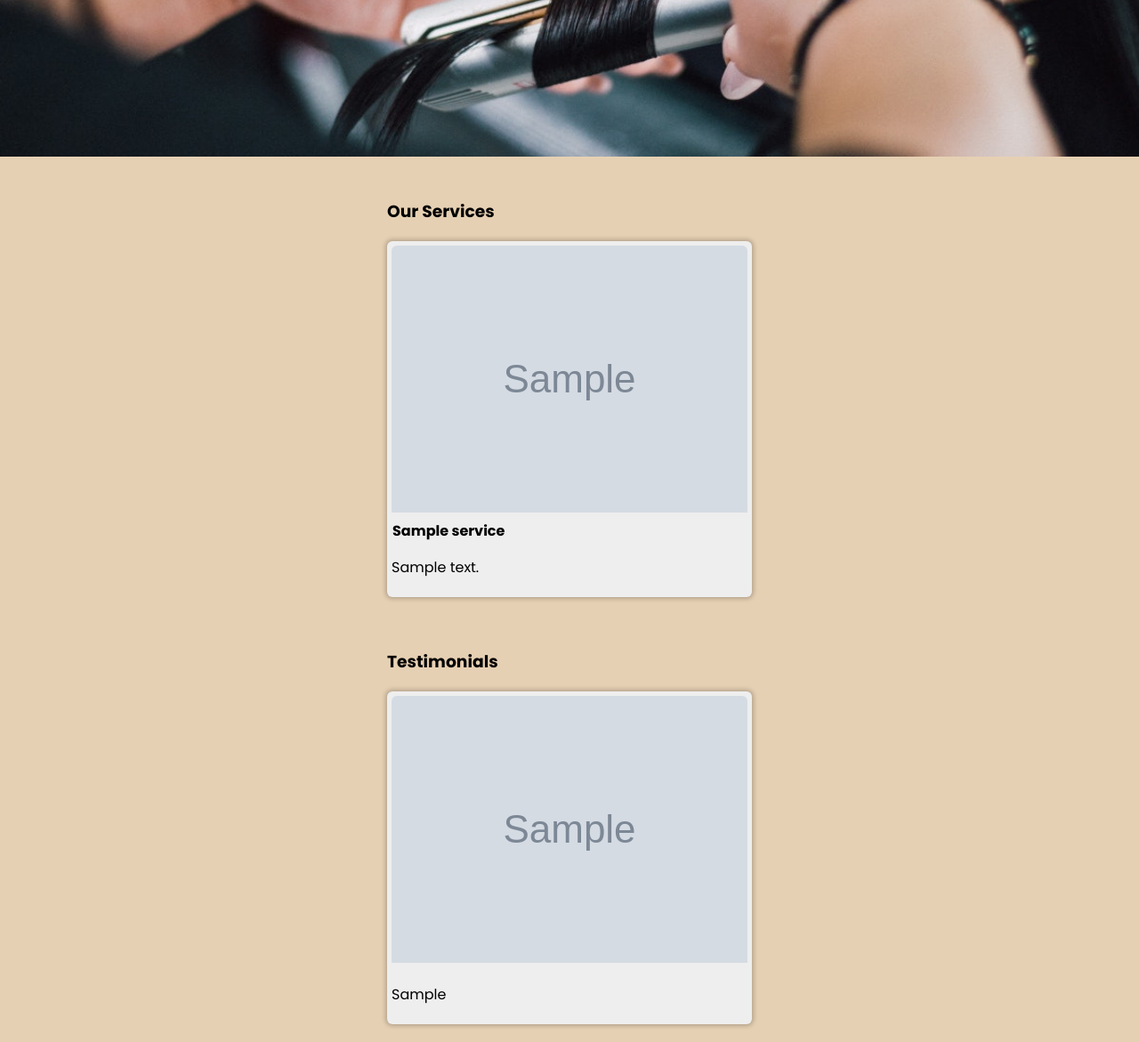
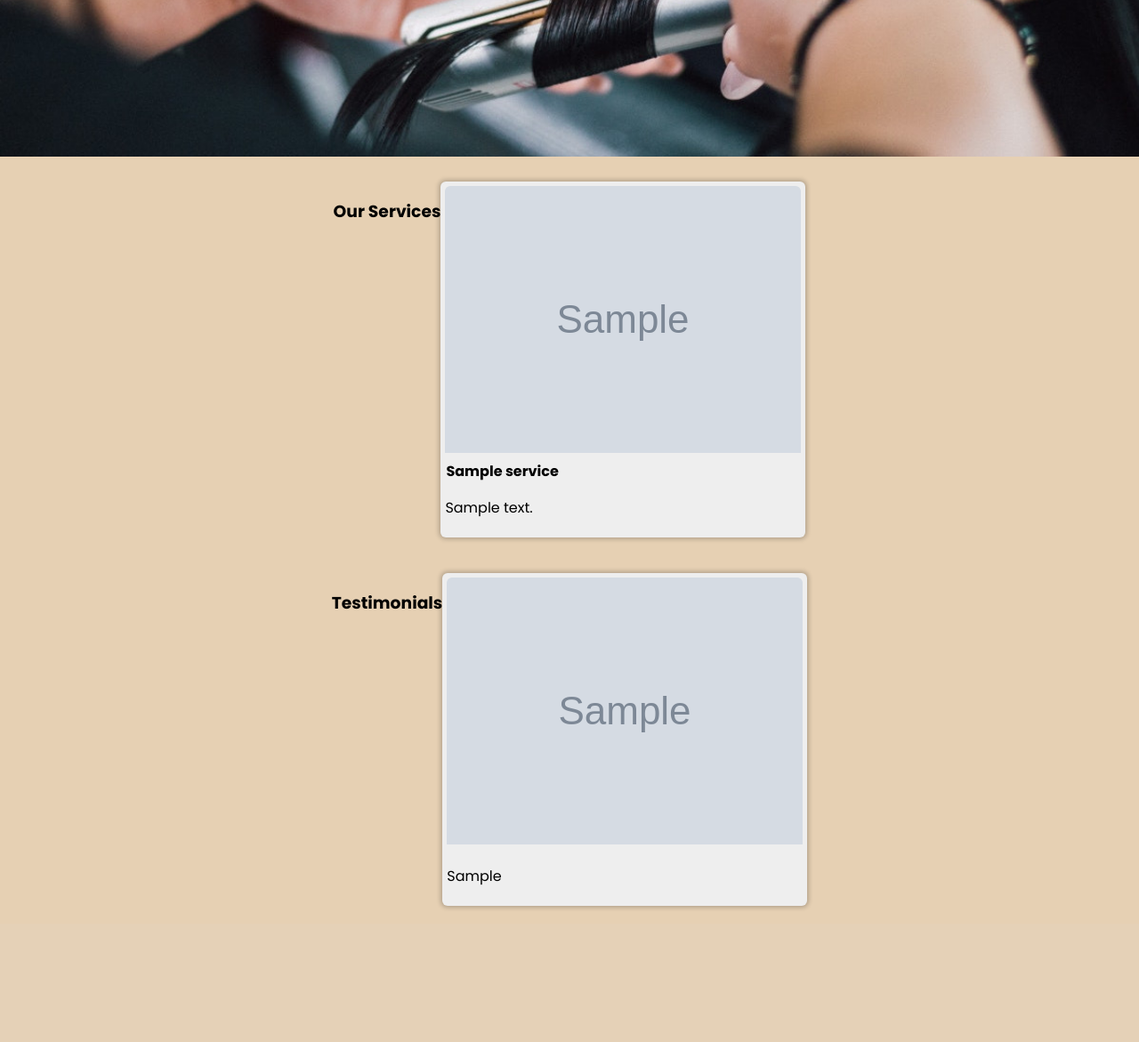
Before and after one commit to McEazy2700/Jula-Hairs, a Django app: page / in a window 1280 px wide. Shown: the part 495-1666 px from the top of the page at 89% size. After the commit the page ends 1517 px from the top, so only its background shows below. Run offline with Django 4.2, Linux system fonts and the light colour scheme; tables that the repository leaves empty hold one stand-in row (values such as "Sample post"); grey boxes marked "Sample" are stand-in pictures.

Commit message:
added more styling

```diff
--- a/store/static/css/home.css
+++ b/store/static/css/home.css
@@ -30,16 +30,11 @@
     padding: 5px 10px;
 }
 
-section {
-    display: flex;
-    flex-wrap: wrap;
-    justify-content: space-around;
-}
+
 
 section .body {
     padding: clamp(20px, 1vw, 10px);
     display: flex;
-    flex-direction: column;
     justify-content: center;
 }
 
@@ -58,7 +53,7 @@ section .body {
 }
 
 .card-text {
-    max-width: fit-content;
+    max-width: ;
 }
 
 .card h4 {
```
